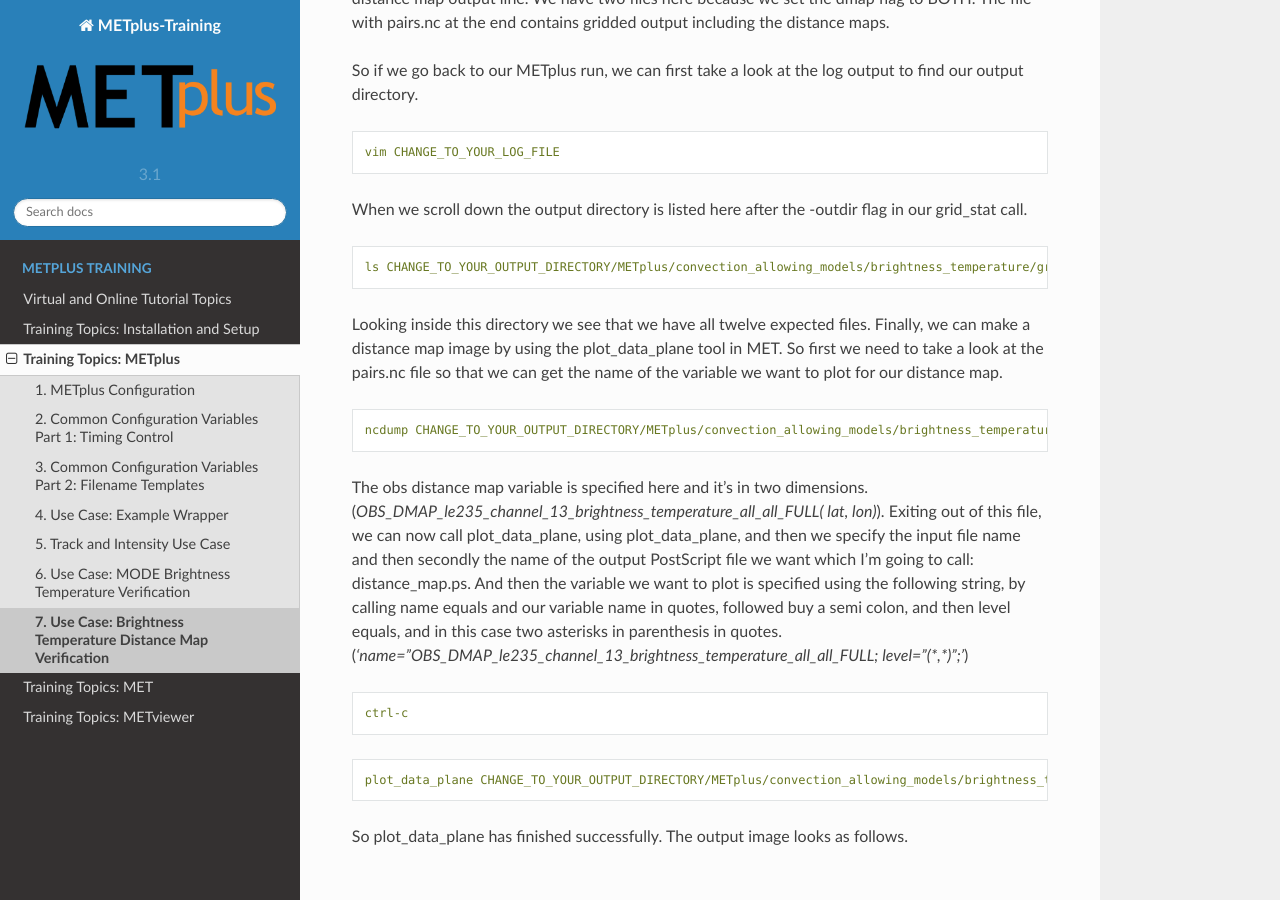
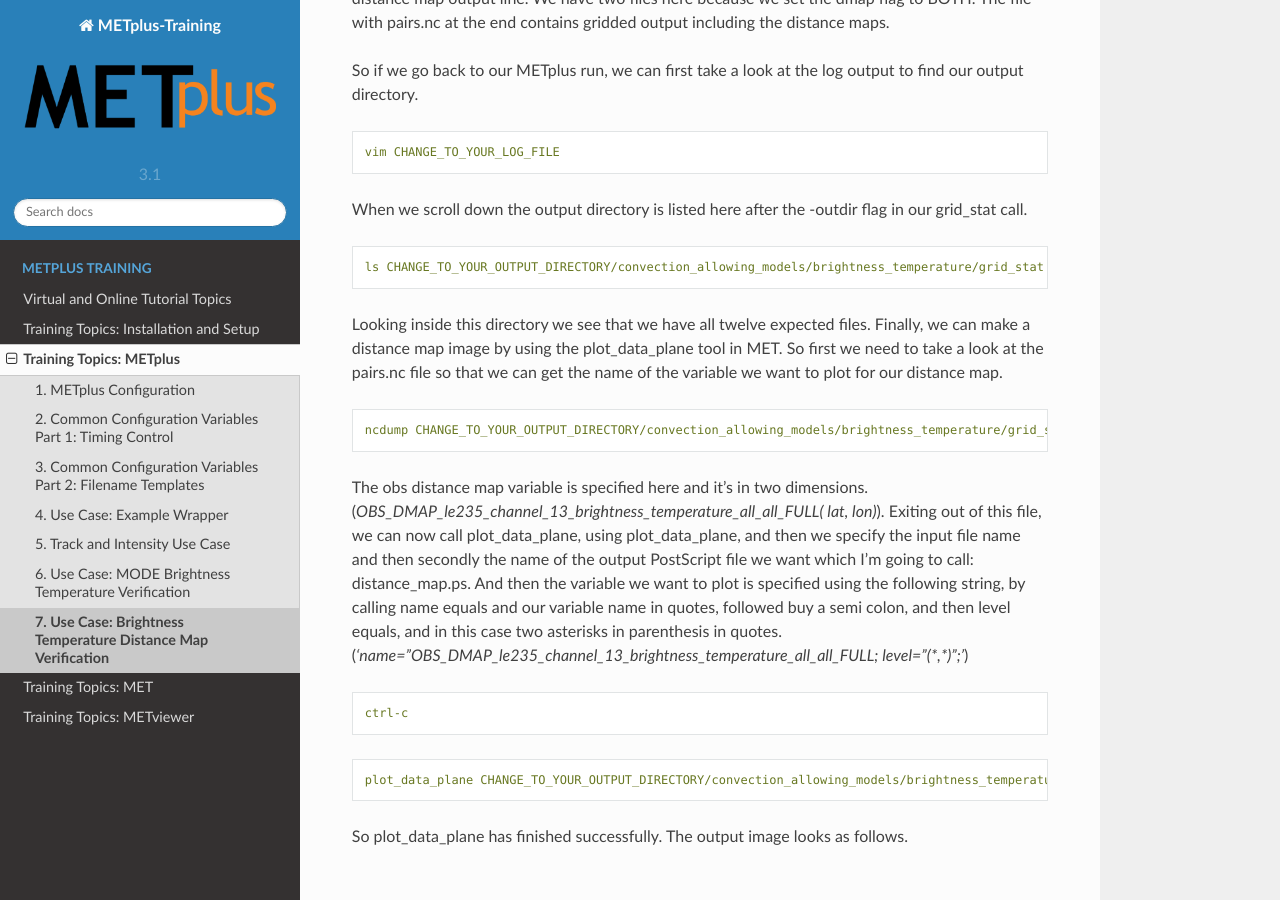
Before and after one commit to dtcenter/METplus-Training, a Sphinx documentation site: the page built from docs/modules/METplus/use_case_brightness_temperature_distance_map.rst, in a window 1280 px wide and 900 px high, scrolled down 3775 px. Built offline with Sphinx 7.4.7 and the Read the Docs theme 2.0.0, drawn with Linux system fonts in a browser that asks for light colours.

Commit message:
Update use_case_brightness_temperature_distance_map.rst

```diff
--- a/docs/modules/METplus/use_case_brightness_temperature_distance_map.rst
+++ b/docs/modules/METplus/use_case_brightness_temperature_distance_map.rst
@@ -206,7 +206,7 @@
 
 .. code-block:: ini
 
-  ls CHANGE_TO_YOUR_OUTPUT_DIRECTORY/METplus/convection_allowing_models/brightness_temperature/grid_stat
+  ls CHANGE_TO_YOUR_OUTPUT_DIRECTORY/convection_allowing_models/brightness_temperature/grid_stat
 
 Looking inside this directory we see that we have all twelve expected files.
 Finally, we can make a distance map image by using the plot_data_plane tool
@@ -215,7 +215,7 @@
 
 .. code-block:: ini
 
-  ncdump CHANGE_TO_YOUR_OUTPUT_DIRECTORY/METplus/convection_allowing_models/brightness_temperature/grid_stat/grid_stat_FV3_core_lsm1_010000L_20190521_010000V.pairs.nc | more
+  ncdump CHANGE_TO_YOUR_OUTPUT_DIRECTORY/convection_allowing_models/brightness_temperature/grid_stat/grid_stat_FV3_core_lsm1_010000L_20190521_010000V.pairs.nc | more
 
 The obs distance map variable is specified here and it's in two dimensions.
 (*OBS_DMAP_le235_channel_13_brightness_temperature_all_all_FULL( lat, lon)*).
@@ -233,7 +233,7 @@
 
 .. code-block:: ini
 
-  plot_data_plane CHANGE_TO_YOUR_OUTPUT_DIRECTORY/METplus/convection_allowing_models/brightness_temperature/grid_stat/grid_stat_FV3_core_lsm1_010000L_20190521_010000V.pairs.nc distance_map.ps ‘name=”OBS_DMAP_le235_channel_13_brightness_temperature_all_all_FULL; level=”(*,*)”;’
+  plot_data_plane CHANGE_TO_YOUR_OUTPUT_DIRECTORY/convection_allowing_models/brightness_temperature/grid_stat/grid_stat_FV3_core_lsm1_010000L_20190521_010000V.pairs.nc distance_map.ps ‘name=”OBS_DMAP_le235_channel_13_brightness_temperature_all_all_FULL; level=”(*,*)”;’
 
 
 So plot_data_plane has finished successfully. The output image looks as
```
